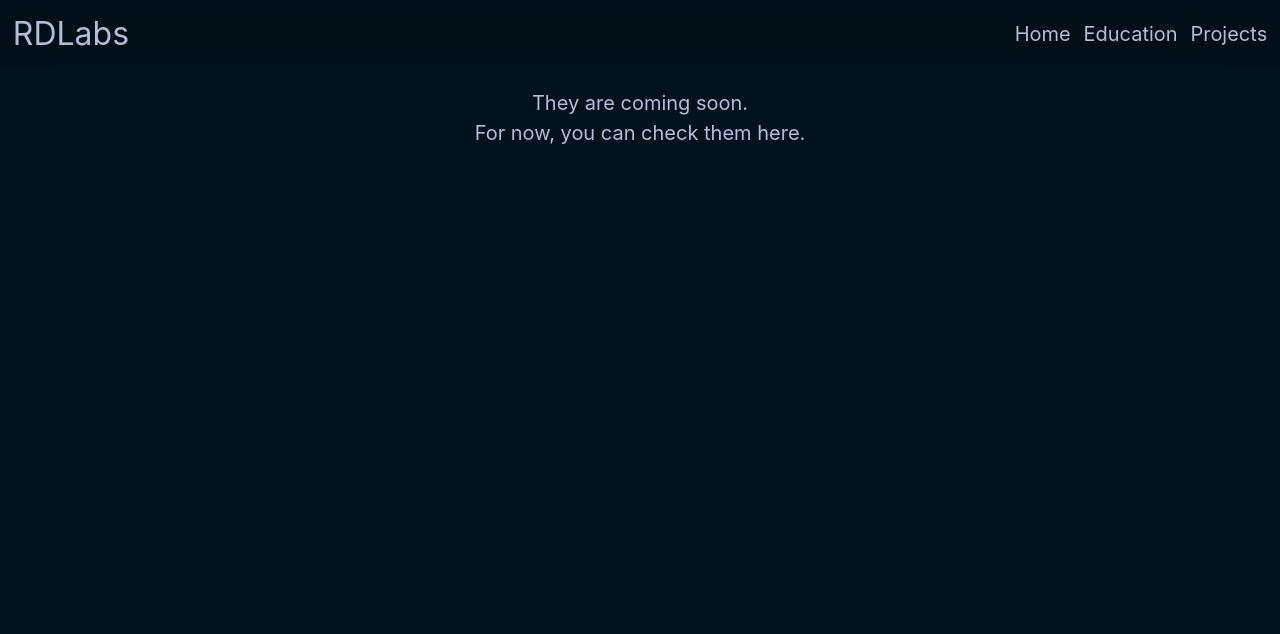
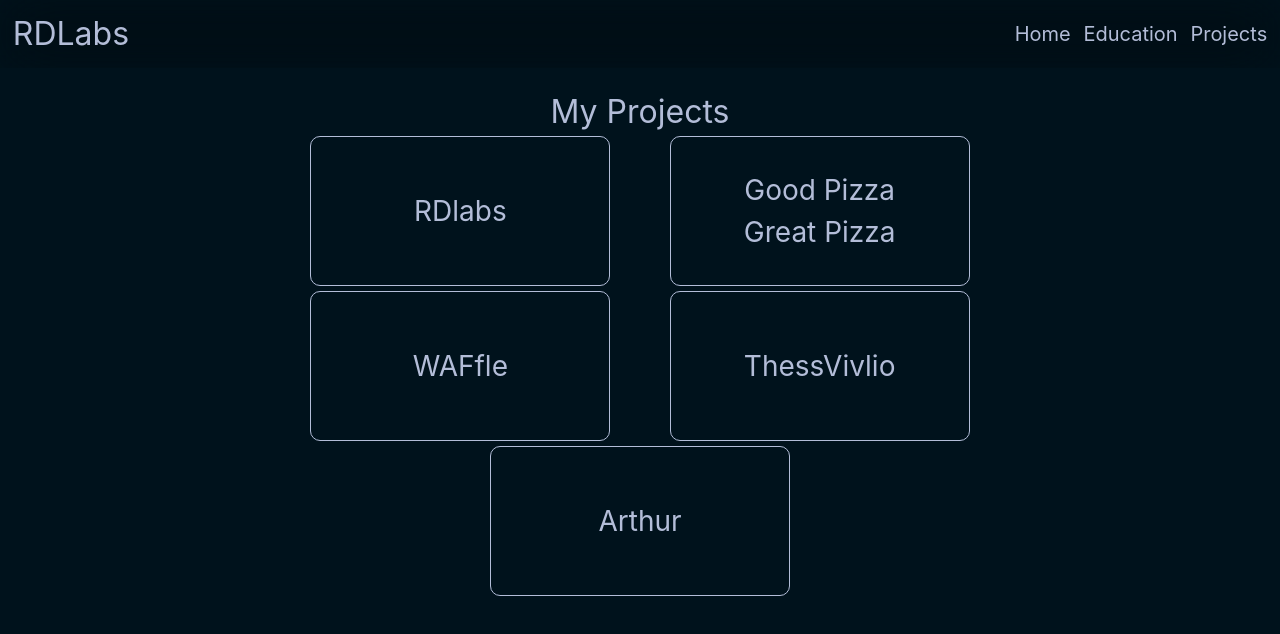
Before and after one commit to RDlabz/RD, a Next.js app: page /projects in a window 1280 px wide. Shown: the top 634 px of the page. Built offline with nearby package versions, Linux system fonts and the light colour scheme.

Commit message:
Added projects

```diff
--- a/src/LabContent/en.json
+++ b/src/LabContent/en.json
@@ -47,7 +47,7 @@
             {
                 "title": "RDlabs",
                 "abstract": "This website right here",
-                "color": "#FF0000",
+                "color": "#FF000055",
                 "link": "https://github.com/Dr-Ardi",
                 "description": [
                     "First and foremost, let's talk about RDlab, the very website you are currently exploring. This website began as a school project, initially consisting of several HTML pages, a CSS file, and a bit of JavaScript. It was a simple project with a few issues, but it served as my introduction to web development. Not too long ago, I decided to revamp the website using React. My motivation for this update stemmed from my desire to learn and master React, a popular JavaScript library for building user interfaces. Prior to this, I had no experience with React, but I was eager to expand my knowledge and enhance my front-end development skills. I've already explained the purpose of creating this website, so there's not much more to add here. However, I am proud of the progress I've made and the improvements implemented."
@@ -56,7 +56,7 @@
             {
                 "title": "Good Pizza Great Pizza",
                 "abstract": "A Mock Pizzeria Web App",
-                "color": "#ff8700",
+                "color": "#ff870055",
                 "link": "https://github.com/Dr-Ardi/GoodPizzaGreatPizza",
                 "description": [
                     "Secondly, I developed a mock Pizzeria web application. This project was particularly exciting because it involved creating a fully functional web app that mimics the operations of a pizzeria. The concept is straightforward: users can scan a QR code, which directs them to the website. Once there, they can perform various actions typical of a pizzeria experience, such as placing orders, calling the waiter, and more, all through their device. For the front-end, I used Angular, a powerful framework for building dynamic web applications. The back-end was developed using Spring Boot, a Java-based framework, and PostgreSQL was utilized for the database. The primary objective of this project was to gain hands-on experience with Angular, Spring Boot, and full-stack development. It provided me with valuable insights into how these technologies work together to create seamless, interactive web applications. You can find the files and detailed documentation of this project on my GitHub."
@@ -65,7 +65,7 @@
             {
                 "title": "WAFfle",
                 "abstract": "A Simple Web Application Firewall",
-                "color": "#51d2ec",
+                "color": "#51d2ec55",
                 "link": "https://github.com/Dr-Ardi/WAFfle",
                 "description": [
                     "As part of my Information Security class, I developed a simple web application firewall, or WAF, named WAFfle. This project was created using Python, with Flask handling the HTML pages for testing WAFfle's functionality. Despite its simplicity, WAFfle provides basic protection against common attacks such as DOS and SQL injection. The firewall includes a control panel where administrators can view allowed and denied requests, along with other pertinent information."
@@ -74,7 +74,7 @@
             {
                 "title": "ThessVivlio",
                 "abstract": "Library Mobile App",
-                "color": "#ede381",
+                "color": "#ede38155",
                 "link": "https://github.com/Dr-Ardi/ThessVivlio",
                 "description": [
                     "One of my significant projects is the development of a mobile application named ThessVivlio, created for a university course. The name combines \"Thess,\" referring to Thessaloniki, with the Greek words “Θες” (Thes), meaning \"want,\" and \"Βιβλίο\" (Vivlio), meaning \"book,\". ThessVivlio was developed using Android Studio and the Java programming language. For database management, I utilized the Room API and Firestore. The Room API provides an abstraction layer over SQLite, simplifying database operations, while Firestore offers robust real-time data synchronization and offline support. The app includes all essential library functionalities: users can browse a vast collection of books, search for specific titles or authors, manage book loans, view book details, check availability, and reserve books. Additionally, it features user account management, borrowing history, and notifications for due dates and new arrivals."
@@ -83,7 +83,7 @@
             {
                 "title": "Arthur",
                 "abstract": "Personal AI Voice Assistant",
-                "color": "#51ecb9",
+                "color": "#51ecb955",
                 "link": "https://github.com/Dr-Ardi",
                 "description": [
                     "In addition, I embarked on a project to create a voice assistant using Python. This project is still in its early stages, so there isn't much to showcase at the moment. However, the goal is to develop a functional voice assistant capable of performing various tasks based on voice commands. This project is particularly interesting because it combines aspects of artificial intelligence and natural language processing, and I am eager to see how it evolves as I continue to work on it."
--- a/src/app/projects/page.tsx
+++ b/src/app/projects/page.tsx
@@ -1,10 +1,50 @@
 'use client'
+import ProjectCard from '@/components/ProjectCard';
+import en from '@/LabContent/en.json'
+import { useState } from 'react';
 
 export default function App() {
+
+  const projects = en.projects
+  const [hoverredProject, setHoverredProject] = useState<string>("")
+  const [selectedProject, setSelectedProject] = useState<any>({})
+  const [color, setColor] = useState('var(--foreground)');
+
+  const selectProject = (project: any) => {
+    setSelectedProject(project)
+
+  }
+
+  const handleMouseLeave = () => {
+    setColor('var(--foreground)');
+  };
+
   return (
     <main>
-      <p>They are coming soon.</p>
-      <a href="https://github.com/Dr-Ardi?tab=repositories" target="_blank">For now, you can check them here.</a>
+      <h1>{projects.title}</h1>
+      <div style={{display: "flex", flexWrap: "wrap", gap: "5px", justifyContent: "space-evenly", width: "100%"}}>
+        {projects.projects.map((project) => (
+          <ProjectCard
+            key={project.title} project={project}
+            hoverredProject={hoverredProject} setHoverredProject={setHoverredProject}
+            selectProject={selectProject} />
+        ))}
+      </div>
+      {
+        selectedProject ?
+          <div>
+            <a
+              href={selectedProject.link}
+              onMouseEnter={() => setColor(selectedProject.color)}
+              onMouseLeave={() => setColor('var(--foreground)')}
+            >{selectedProject.title}</a>
+            {selectedProject.description && selectedProject.description.map((desc: string, indx: number) => (
+              <p key={"project-desc" + indx}>{desc}</p>
+            ))}
+          </div>
+          :
+          null
+      }
     </main>
   );
 }
--- /dev/null
+++ b/src/components/ProjectCard.tsx
@@ -0,0 +1,27 @@
+import '@/styles/ProjectCard.css'
+
+export default function ProjectCard({
+    project,
+    hoverredProject,
+    setHoverredProject,
+    selectProject
+}:{
+    project: any,
+    hoverredProject: any,
+    setHoverredProject: any,
+    selectProject: any
+}) {
+
+    return (
+        <div className='card' onMouseEnter={() => setHoverredProject(project.title)} onMouseLeave={() => setHoverredProject("")}>
+            {
+                (hoverredProject === project.title) ?
+                <div className='card-content' style={{backgroundColor: project.color}} onClick={() => selectProject(project)}>
+                    <p style={{textAlign: "center", color: "var(--background)"}}>{project.abstract}</p>
+                </div>
+                :
+                <h2 style={{width: "200px", textAlign: "center"}}>{project.title}</h2>
+            }
+        </div>
+    )
+}
--- /dev/null
+++ b/src/styles/ProjectCard.css
@@ -0,0 +1,20 @@
+.card {
+    height: 150px;
+    width: 300px;
+    border: 1px solid var(--foreground);
+    border-radius: 10px;
+    display: flex;
+    justify-content: center;
+    align-items: center;
+}
+
+.card-content {
+    width: 100%;
+    height: 100%;
+    border-radius: 10px;
+    display: flex;
+    justify-content: center;
+    align-items: center;
+    cursor: pointer;
+    transition: background-color ease-in-out 2s;
+}
```
